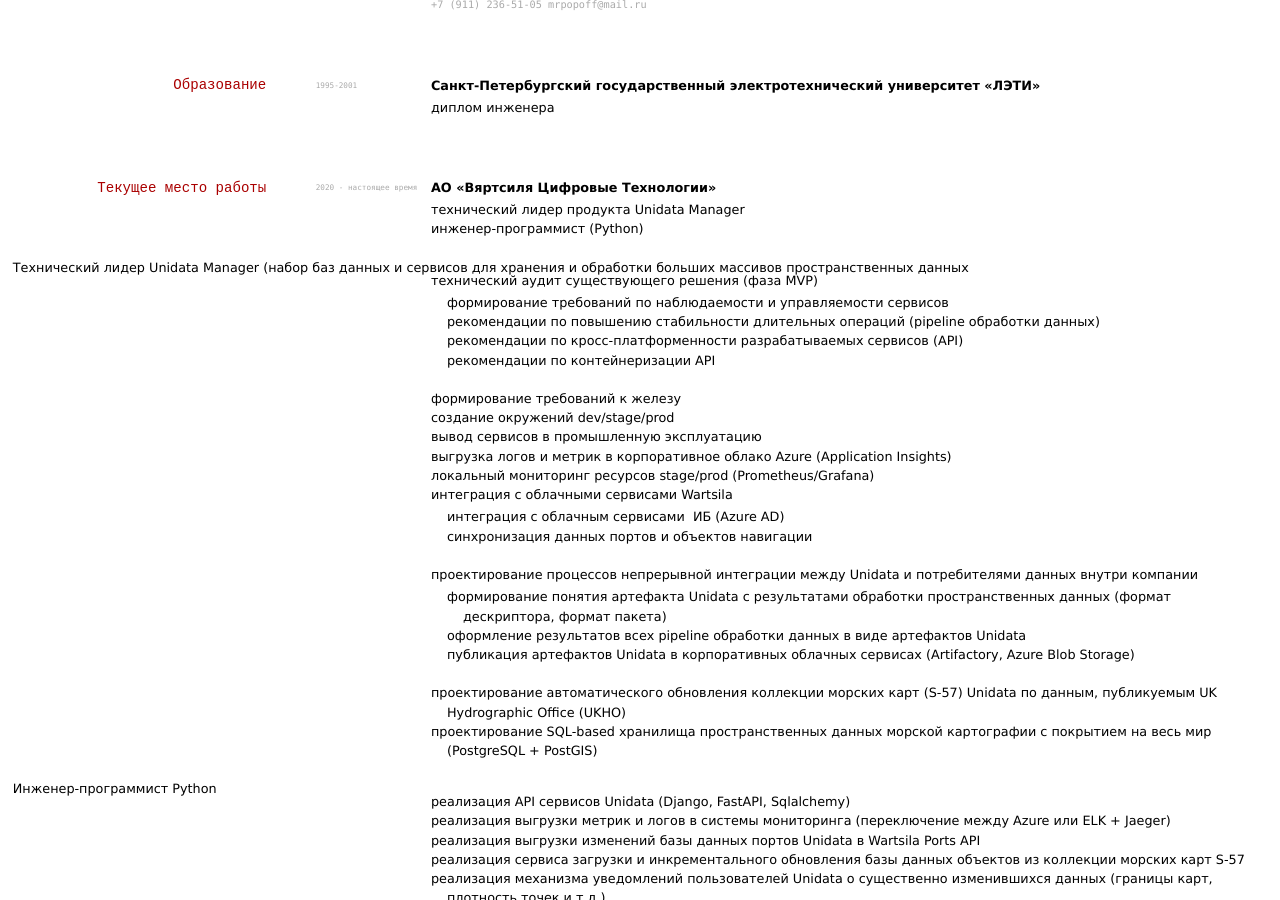
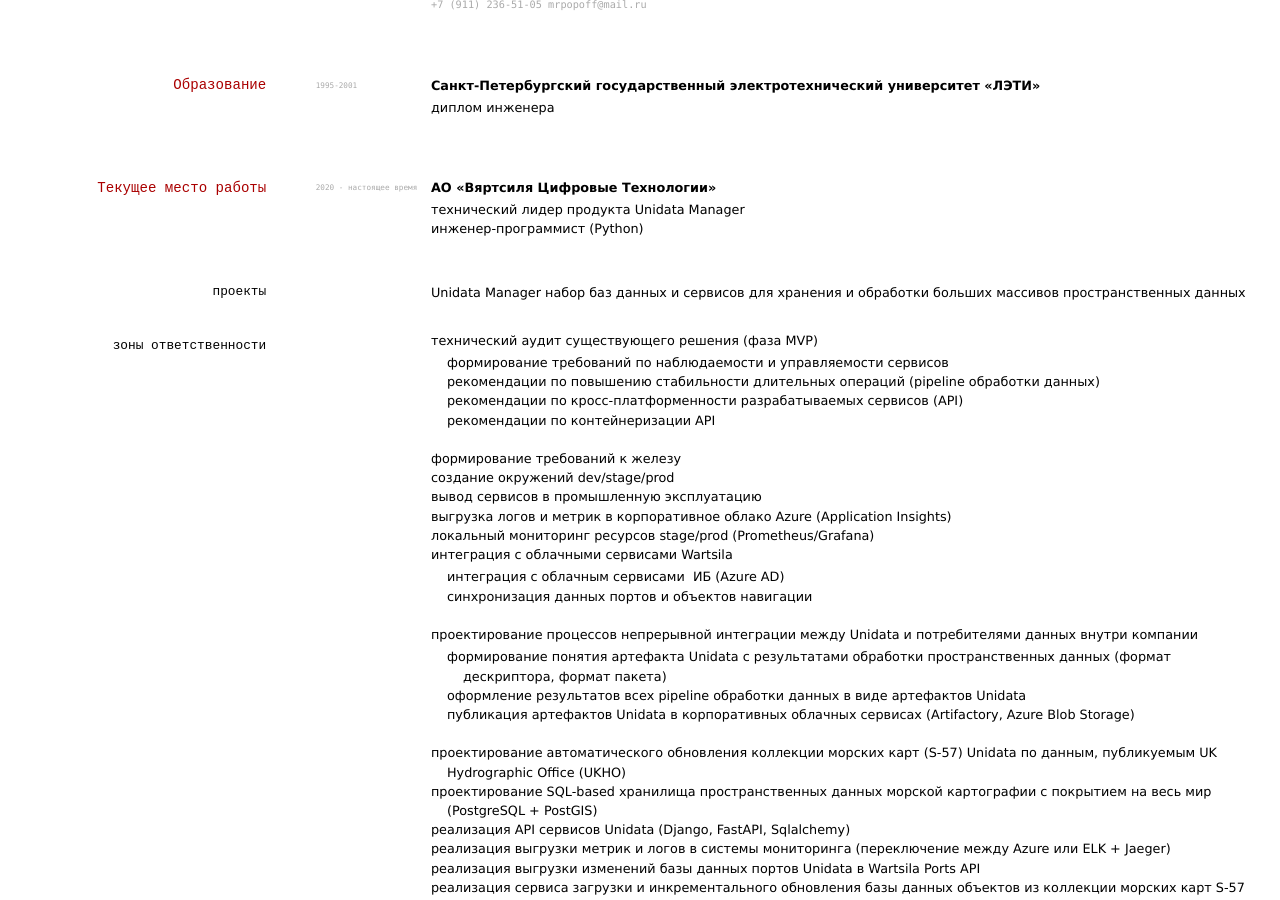
Before and after one commit to mrpopoff/mrpopoff.github.io, a Jekyll site: the page built from index.md, in a window 1280 px wide and 900 px high, scrolled down 282 px. Built offline with Jekyll 4.4.1, drawn with Linux system fonts in a browser that asks for light colours.

Commit message:
style fix

```diff
--- a/index.md
+++ b/index.md
@@ -36,7 +36,11 @@ __АО «Вяртсиля Цифровые Технологии»__
 - технический лидер продукта Unidata Manager
 - инженер-программист (Python)
 
-##### Технический лидер Unidata Manager (набор баз данных и сервисов для хранения и обработки больших массивов пространственных данных
+### проекты
+Unidata Manager
+набор баз данных и сервисов для хранения и обработки больших массивов пространственных данных
+
+### зоны ответственности
 - технический аудит существующего решения (фаза MVP)
     - формирование требований по наблюдаемости и управляемости сервисов
     - рекомендации по повышению стабильности длительных операций (pipeline обработки данных)
@@ -56,8 +60,6 @@ __АО «Вяртсиля Цифровые Технологии»__
     - публикация артефактов Unidata в корпоративных облачных сервисах (Artifactory, Azure Blob Storage)
 - проектирование автоматического обновления коллекции морских карт (S-57) Unidata по данным, публикуемым UK Hydrographic Office (UKHO)
 - проектирование SQL-based хранилища пространственных данных морской картографии с покрытием на весь мир (PostgreSQL + PostGIS)
-
-##### Инженер-программист Python
 - реализация API сервисов Unidata (Django, FastAPI, Sqlalchemy)
 - реализация выгрузки метрик и логов в системы мониторинга (переключение между Azure или ELK + Jaeger)
 - реализация выгрузки изменений базы данных портов Unidata в Wartsila Ports API
```
